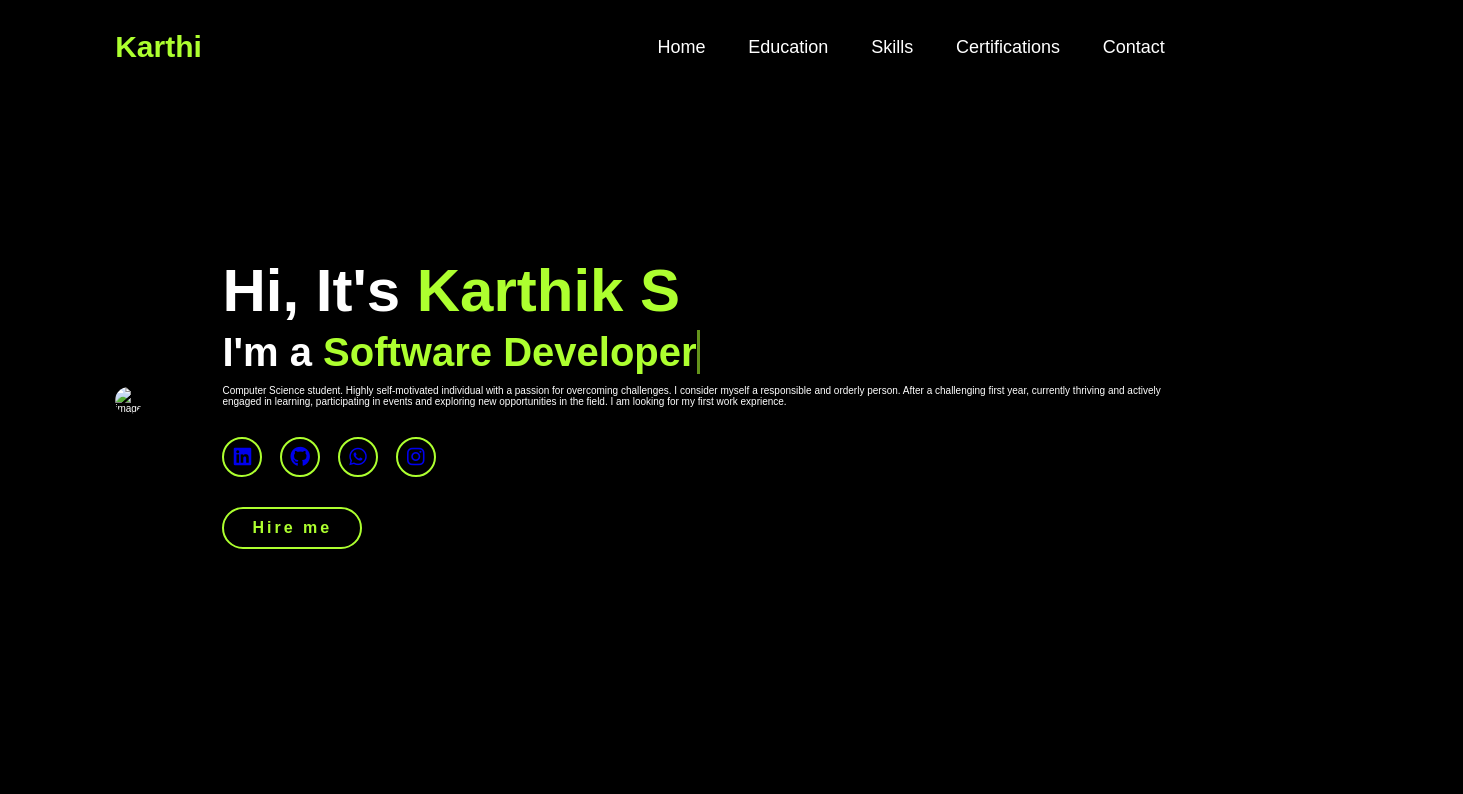
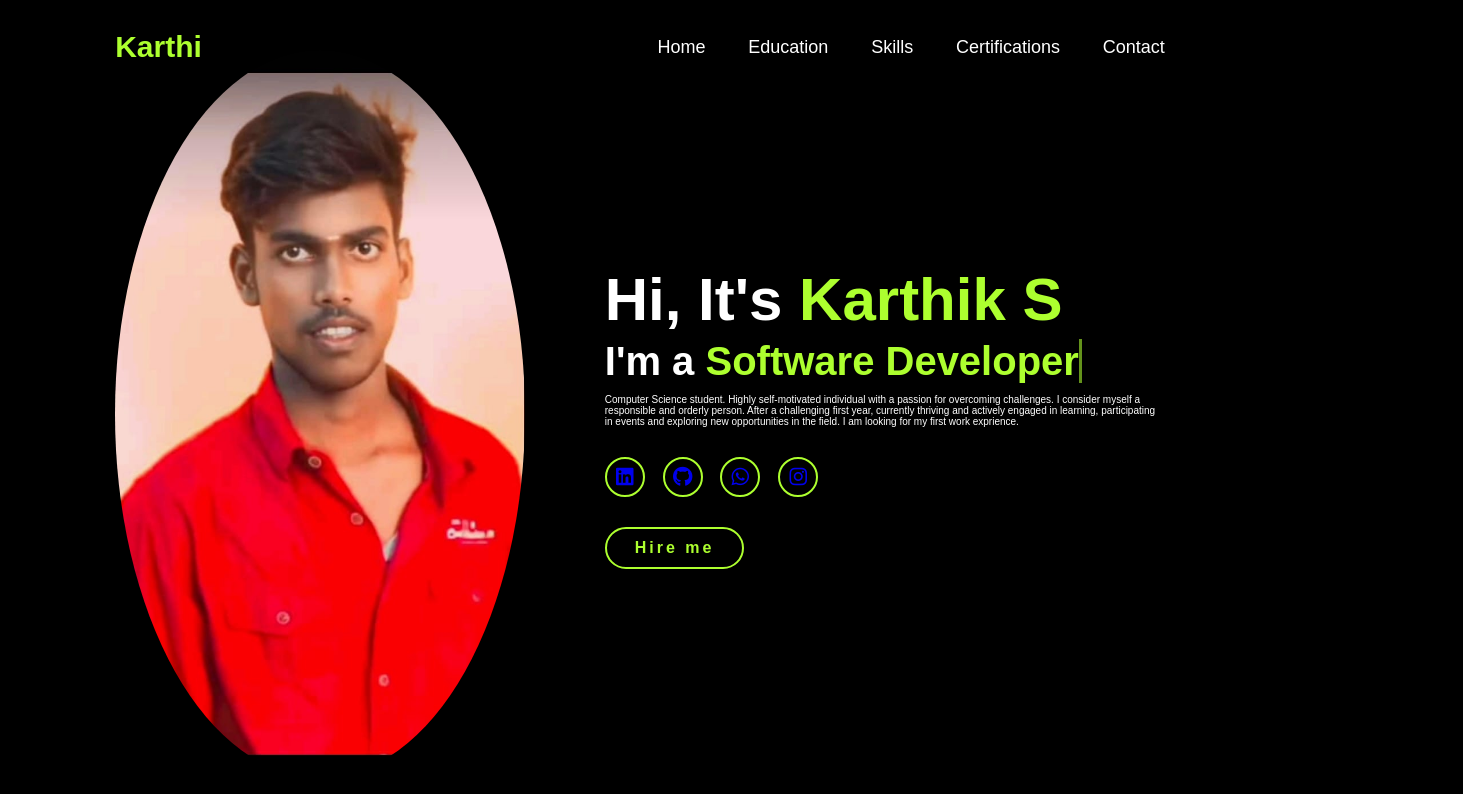
Before and after one commit to Karthik-programmer-07/Project-, a plain HTML site: page index-1.html in a window 1280 px wide. Shown: the whole page, 1463 px wide, since content can reach past the window. Drawn offline with Linux system fonts and the light colour scheme.

Commit message:
Update index-1.html

```diff
--- a/index-1.html
+++ b/index-1.html
@@ -22,7 +22,7 @@
 
     <section class="home">
         <div class="home-img">
-            <img src="girl.png" alt="image">
+            <img src="karthi.jpg" alt="image">
         </div>
 
            <div class="home-content">
```
